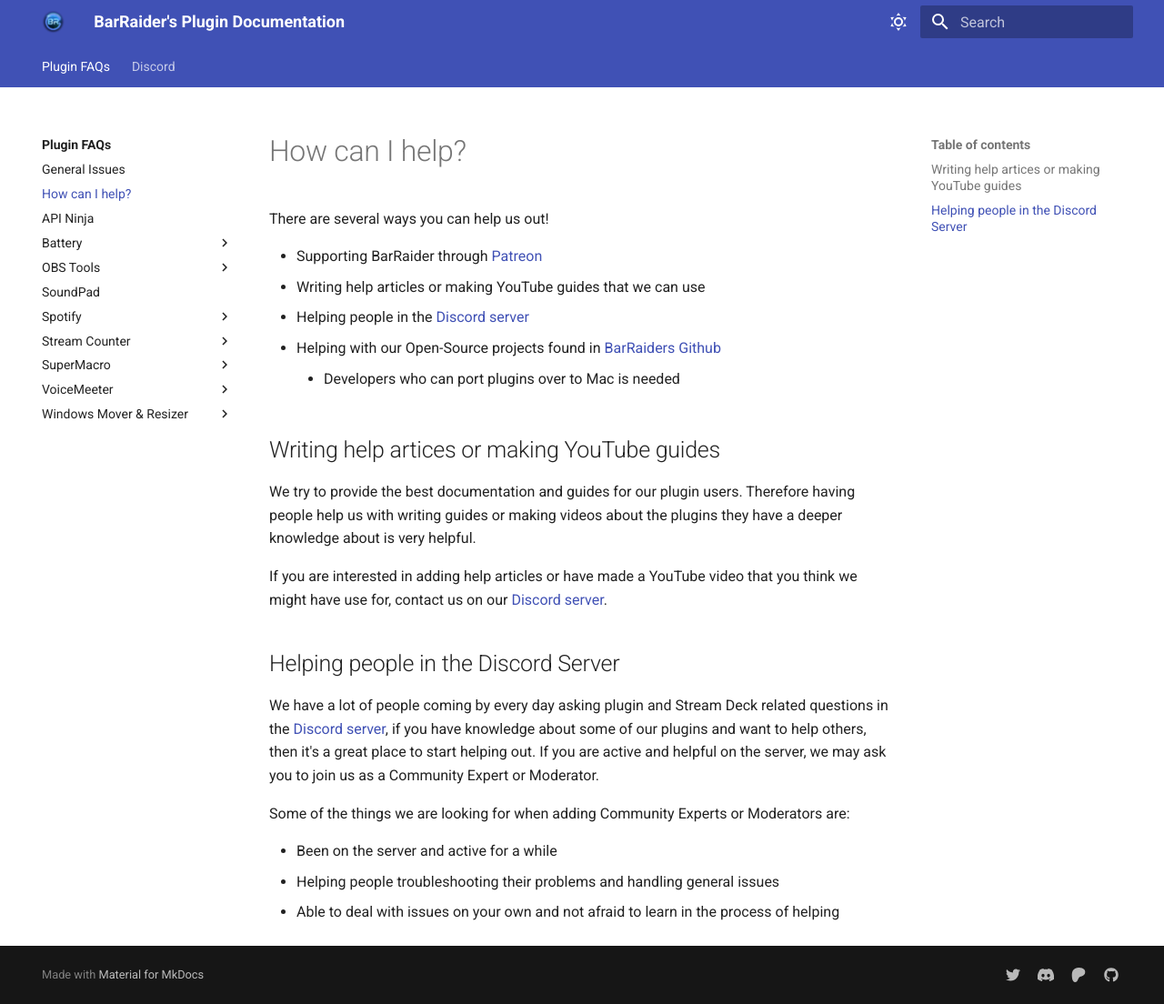
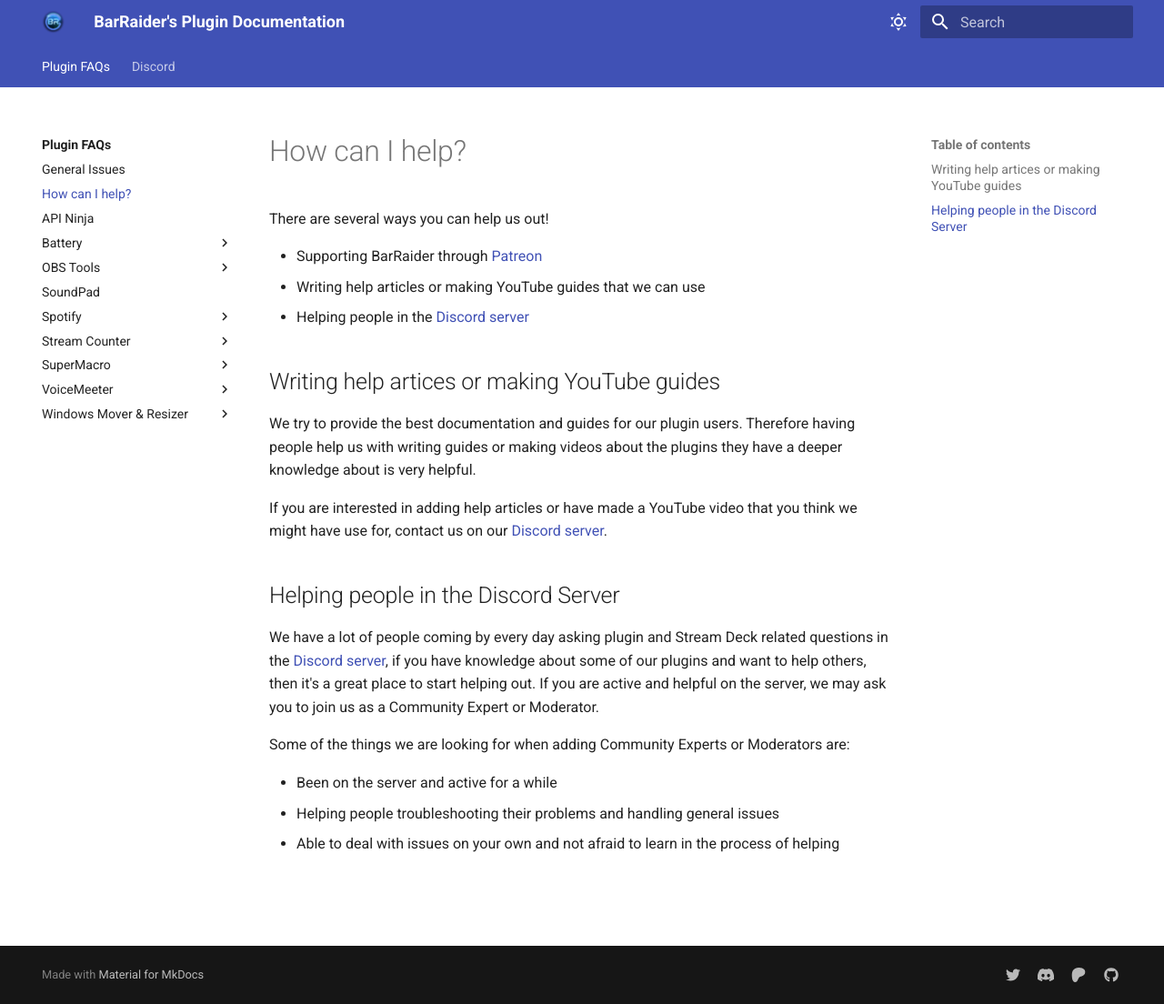
Before and after one commit to BarRaiders/barraiders.github.io, an MkDocs documentation site: the page built from docs/faqs/general/helping.md, in a window 1280 px wide and 1104 px high. Shown: the whole window at 91% size. Built offline with MkDocs 1.6.1 and Material for MkDocs 9.7.7, drawn with Linux system fonts in a browser that asks for light colours.

Commit message:
Update helping.md

```diff
--- a/docs/faqs/general/helping.md
+++ b/docs/faqs/general/helping.md
@@ -4,8 +4,8 @@
 - Supporting BarRaider through [Patreon](https://www.patreon.com/barraider)
 - Writing help articles or making YouTube guides that we can use
 - Helping people in the [Discord server](https://www.discord.barraider.com)
-- Helping with our Open-Source projects found in [BarRaiders Github](https://github.com/BarRaider)
-    - Developers who can port plugins over to Mac is needed
+<!---- Helping with our Open-Source projects found in [BarRaiders Github](https://github.com/BarRaider)
+    - Developers who can port plugins over to Mac is needed --->
 
 ## Writing help artices or making YouTube guides
 We try to provide the best documentation and guides for our plugin users. Therefore having people help us with writing guides or making videos about the plugins they have a deeper knowledge about is very helpful.
```
